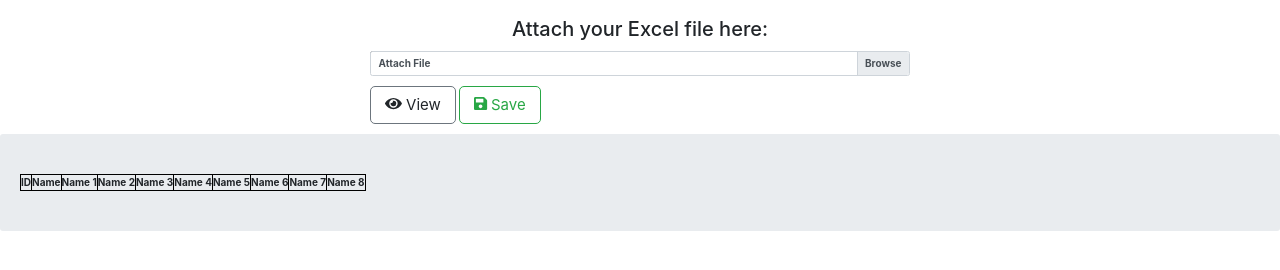
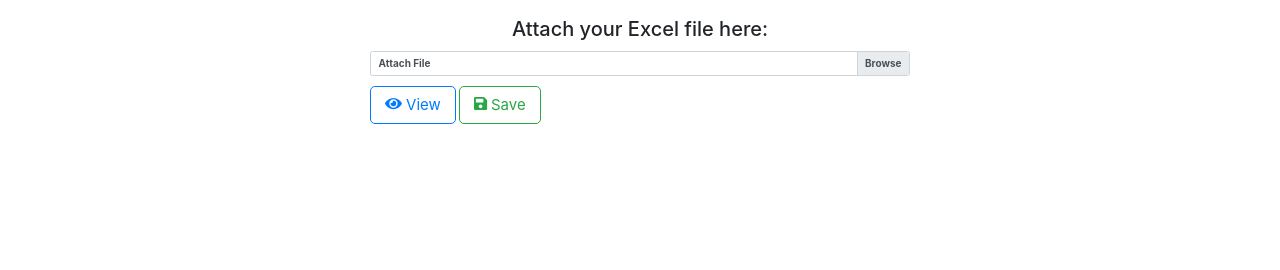
Before and after one commit to mrcracken/excel-2-json, a plain HTML site: page index.html in a window 1280 px wide. Shown: the part 38-308 px from the top of the page. Drawn offline with nearby package versions, Linux system fonts and the light colour scheme.

Commit message:
Update index.html

```diff
--- a/index.html
+++ b/index.html
@@ -24,39 +24,23 @@
                         <div class="form-group">
                             <h2 for="nameInput">Attach your Excel file here:</h2>
                         </div>
-                        <div class="custom-file" id="customFile">
-                            <input name="myFile" type="file">
+                         <div class="custom-file" id="customFile">
+                            <input type="file" class="custom-file-input" id="my_file_input" aria-describedby="fileHelp">
                             <label class="custom-file-label" for="inputFile">
                                Attach File
                             </label>
-                        </div>
-                         <a onclick="getExcel()" class="btn btn-secondary"><i class="fas fa-eye"></i>  View</a>
+                         <button type="button" class="btn btn-outline-primary" id="viewBtn"><i class="fas fa-eye"></i>  View</button>
                         <button type="button" class="btn btn-outline-success"><i class="fas fa-save"></i>  Save</button>
                     </form>
                 </div>
             </div>
         </div>
-        <div class="jumbotron">
-            <table>
-                <!-- This is static head of table -->
-                <tr>
-                    <th>ID</th>
-                    <th>Name</th>
-                    <th>Name 1</th>
-                    <th>Name 2</th>
-                    <th>Name 3</th>
-                    <th>Name 4</th>
-                    <th>Name 5</th>
-                    <th>Name 6</th>
-                    <th>Name 7</th>
-                    <th>Name 8</th>
-                </tr>
-                <!-- Other rows generate by JS -->
-                <div id = "excelData"></div>
-            </table>
-        </div>
+        <!-- Here we output Excel table -->
+        <table id='my_file_output'></table>
         <!-- JavaScript Code is here -->
         <script src="main.js"></script>
+        <!-- Source for Excel formating -->
+        <script src="https://cdnjs.cloudflare.com/ajax/libs/xls/0.7.4-a/xls.js"></script>
         <!-- End of JavaScript Code is here -->
     </body>
 </html>
```
